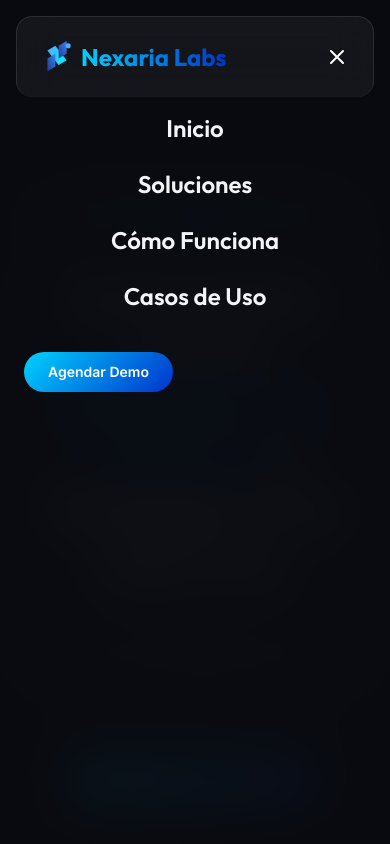
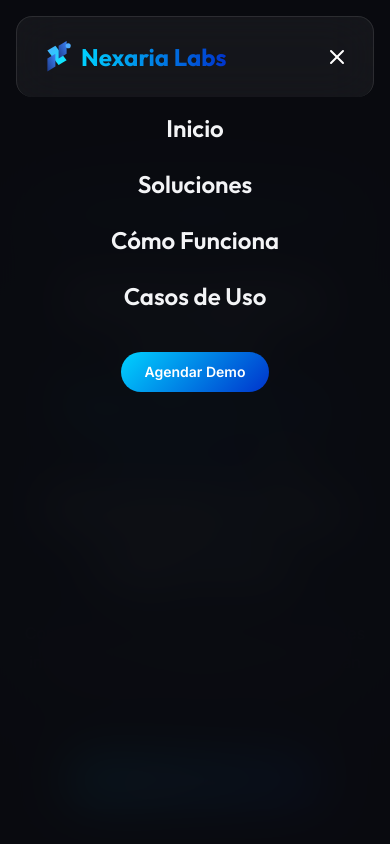
Before and after one commit to JsonStev/NexariaWeb, a React (Vite) app: page / in a window 390 px wide. Both pictures are taken after a click on the button 337 px from the left and 57 px from the top of the page. Shown: the top 844 px of the page. Built offline with nearby package versions, Linux system fonts and the light colour scheme.

Commit message:
Funcionamieno de CTA 6.0

```diff
--- a/src/components/Navbar.tsx
+++ b/src/components/Navbar.tsx
@@ -49,7 +49,7 @@ export default function Navbar() {
             exit={{ opacity: 0, y: -20 }}
             className="fixed inset-0 z-40 bg-brand-bg/95 backdrop-blur-xl pt-28 px-6 md:hidden"
           >
-            <div className="flex flex-col gap-6 text-center">
+            <div className="flex flex-col gap-6 text-center items-center">
               <a href="#inicio" onClick={() => setIsMenuOpen(false)} className="text-2xl font-display font-semibold">Inicio</a>
               <a href="#soluciones" onClick={() => setIsMenuOpen(false)} className="text-2xl font-display font-semibold">Soluciones</a>
               <a href="#como-funciona" onClick={() => setIsMenuOpen(false)} className="text-2xl font-display font-semibold">Cómo Funciona</a>
```
